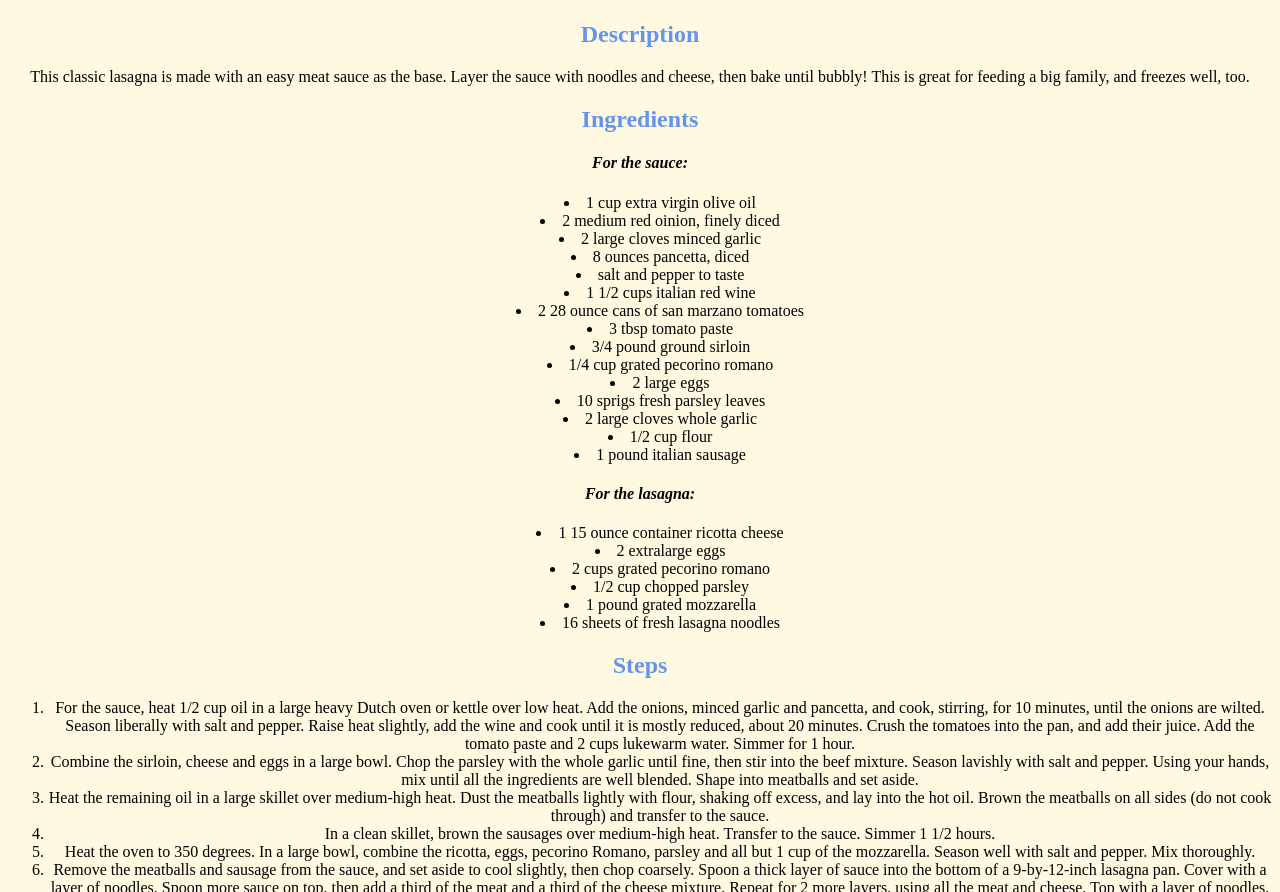
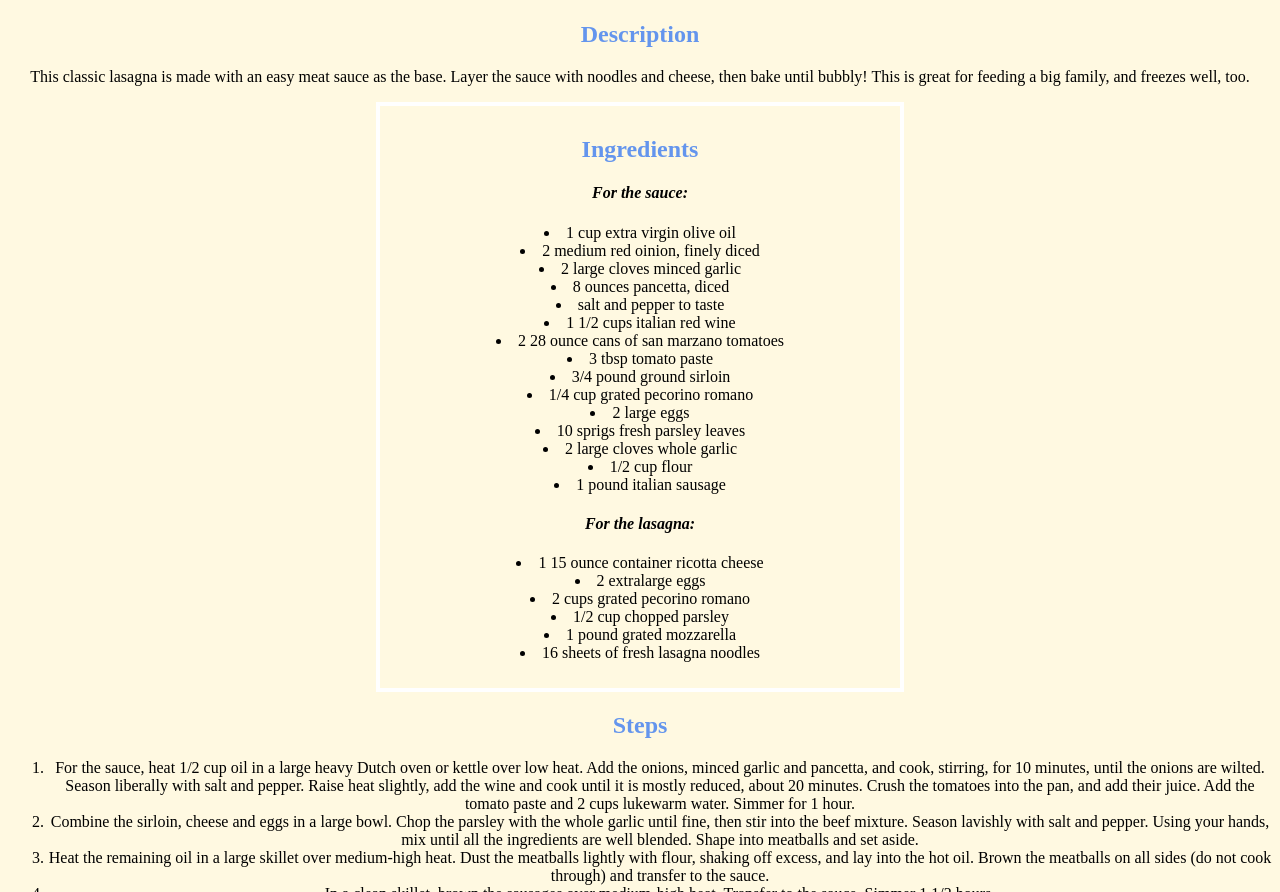
Before and after one commit to rick329mo/odin-recipes, a plain HTML site: page recipes/lasagna.html in a window 1280 px wide. Shown: the part 513-1405 px from the top of the page. Drawn offline with Linux system fonts and the light colour scheme; files that its build step writes are made by us from their sources; files whose address does not match are found by name.

Commit message:
added css style to UL on lasagna

```diff
--- a/recipes/lasagna.html
+++ b/recipes/lasagna.html
@@ -12,7 +12,9 @@
     <img src="lasagna.jpg">
     <h2>Description</h2>
         <p>This classic lasagna is made with an easy meat sauce as the base. Layer the sauce with noodles and cheese, then bake until bubbly! This is great for feeding a big family, and freezes well, too.</p>
-    <h2>Ingredients</h2>
+
+    <div class="ingredients">
+        <h2>Ingredients</h2>
     <h4>For the sauce:</h4>
     <ul>
         <li>1 cup extra virgin olive oil</li>
@@ -40,6 +42,7 @@
         <li>1 pound grated mozzarella</li>
         <li>16 sheets of fresh lasagna noodles</li>
     </ul>
+    </div>
     <h2>Steps</h2>
     <ol>
         <li>For the sauce, heat 1/2 cup oil in a large heavy Dutch oven or kettle over low heat. Add the onions, minced garlic and pancetta, and cook, stirring, for 10 minutes, until the onions are wilted. Season liberally with salt and pepper. Raise heat slightly, add the wine and cook until it is mostly reduced, about 20 minutes. Crush the tomatoes into the pan, and add their juice. Add the tomato paste and 2 cups lukewarm water. Simmer for 1 hour.</li>
--- a/styles.css
+++ b/styles.css
@@ -12,6 +12,7 @@ h1 {
 
 ul {
     list-style-position: inside;
+    padding-left: 0px;
 }
 
 img {
@@ -27,3 +28,12 @@ h4 {
     font-weight: bolder;
     font-style: italic;
 }
+
+.ingredients {
+    border: solid white 4px;
+    padding: 10px;
+    margin: auto;
+    width: 500px;
+    height: fit-content;
+
+}
```
